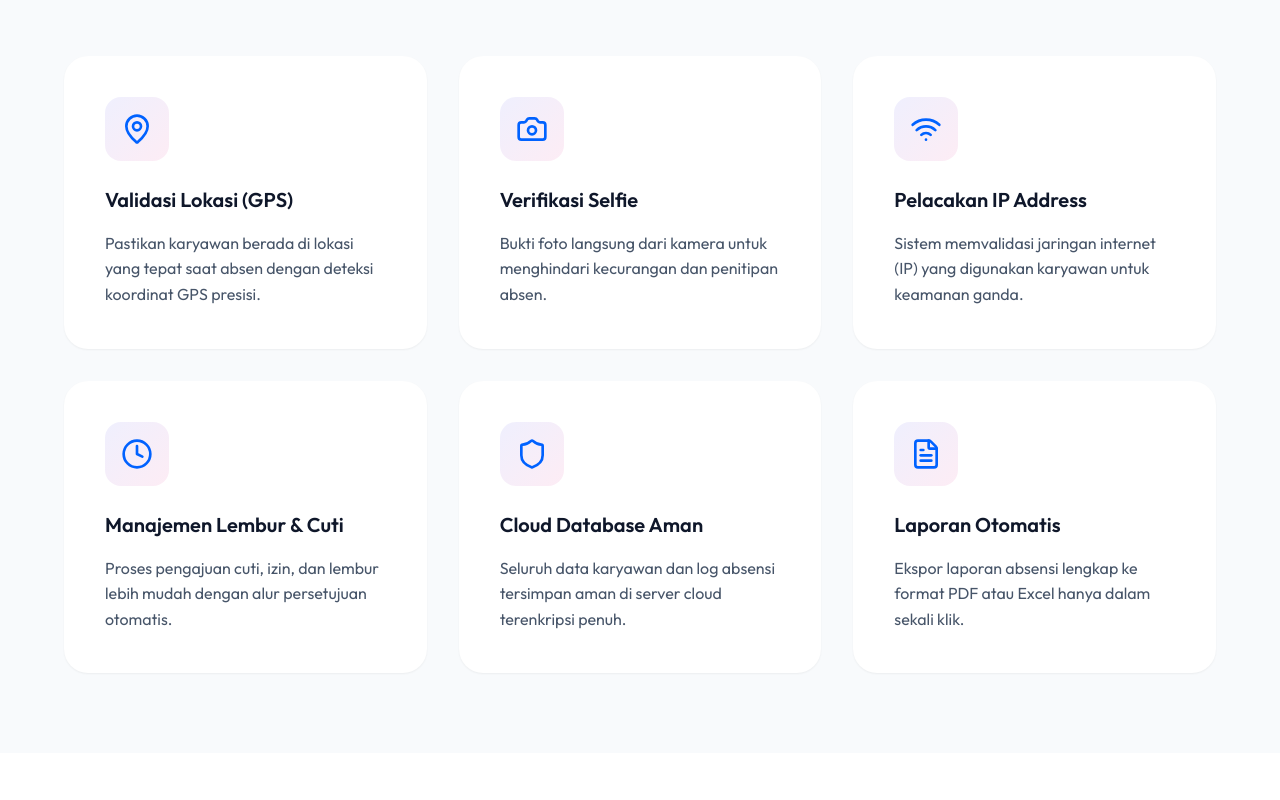
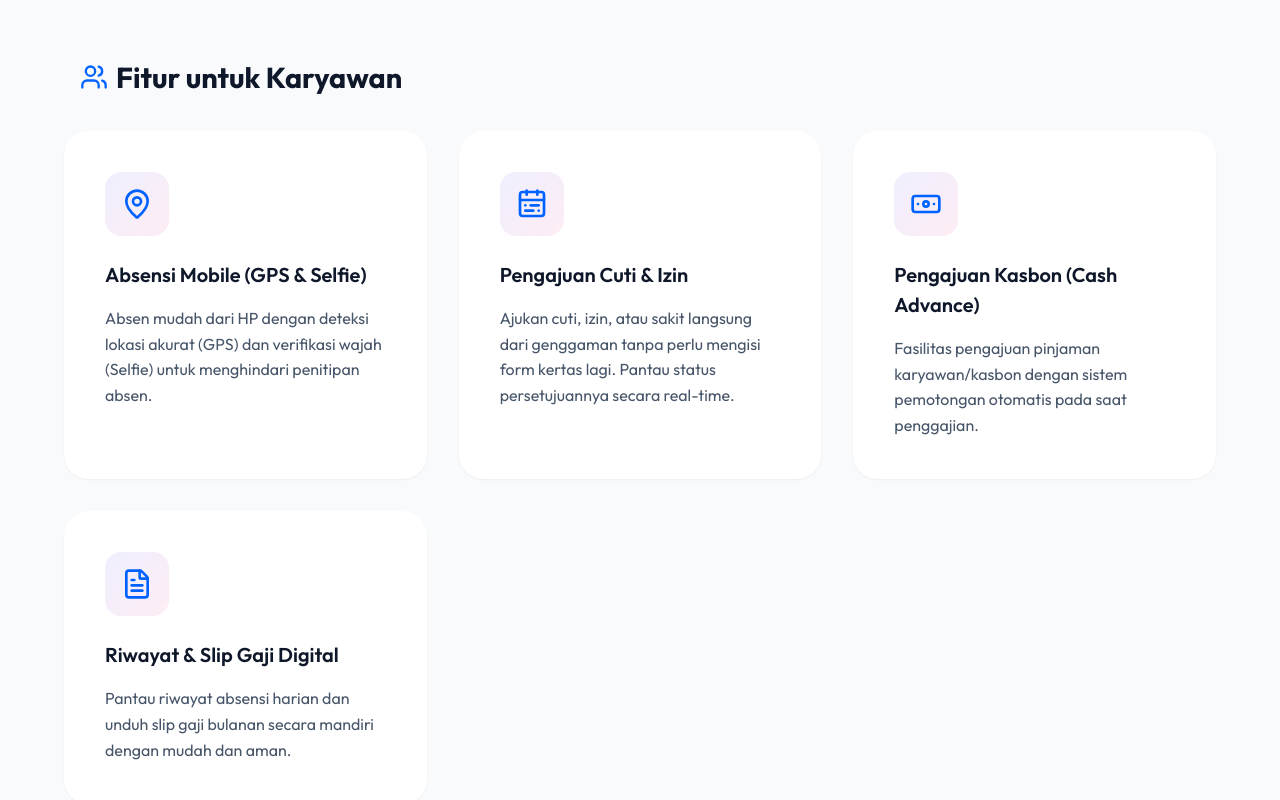
Before and after one commit to itmartohprint-spec/i-rekap, a React (Vite) app: page / in a window 1280 px wide. Shown: the part 860-1660 px from the top of the page. Built offline with nearby package versions, Linux system fonts and the light colour scheme.

Commit message:
Detail features and separate for Karyawan and HR

```diff
--- a/src/pages/LandingPage.jsx
+++ b/src/pages/LandingPage.jsx
@@ -1,6 +1,6 @@
 import React from 'react';
 import { useNavigate } from 'react-router-dom';
-import { Fingerprint, CheckCircle, MapPin, Camera, Wifi, Shield, Clock, FileText } from 'lucide-react';
+import { Fingerprint, CheckCircle, MapPin, Camera, Wifi, Shield, Clock, FileText, DollarSign, CalendarRange, Users, Banknote } from 'lucide-react';
 import './LandingPage.css';
 
 const LandingPage = () => {
@@ -47,36 +47,62 @@ const LandingPage = () => {
 
       <section id="fitur" className="features-section">
         <h2 className="section-title">Fitur Unggulan Kami</h2>
+
+        <div style={{ maxWidth: '1200px', margin: '0 auto', textAlign: 'left', padding: '0 1rem' }}>
+          <div style={{ display: 'flex', alignItems: 'center', gap: '0.5rem', marginBottom: '2rem' }}>
+            <Users size={28} color="var(--primary-color)" />
+            <h3 style={{ fontSize: '1.8rem', color: 'var(--text-primary)' }}>Fitur untuk Karyawan</h3>
+          </div>
+        </div>
+        <div className="features-grid" style={{ marginBottom: '5rem' }}>
+          <div className="feature-card">
+            <div className="feature-icon"><MapPin size={32} /></div>
+            <h3>Absensi Mobile (GPS & Selfie)</h3>
+            <p>Absen mudah dari HP dengan deteksi lokasi akurat (GPS) dan verifikasi wajah (Selfie) untuk menghindari penitipan absen.</p>
+          </div>
+          <div className="feature-card">
+            <div className="feature-icon"><CalendarRange size={32} /></div>
+            <h3>Pengajuan Cuti & Izin</h3>
+            <p>Ajukan cuti, izin, atau sakit langsung dari genggaman tanpa perlu mengisi form kertas lagi. Pantau status persetujuannya secara real-time.</p>
+          </div>
+          <div className="feature-card">
+            <div className="feature-icon"><Banknote size={32} /></div>
+            <h3>Pengajuan Kasbon (Cash Advance)</h3>
+            <p>Fasilitas pengajuan pinjaman karyawan/kasbon dengan sistem pemotongan otomatis pada saat penggajian.</p>
+          </div>
+          <div className="feature-card">
+            <div className="feature-icon"><FileText size={32} /></div>
+            <h3>Riwayat & Slip Gaji Digital</h3>
+            <p>Pantau riwayat absensi harian dan unduh slip gaji bulanan secara mandiri dengan mudah dan aman.</p>
+          </div>
+        </div>
+
+        <div style={{ maxWidth: '1200px', margin: '0 auto', textAlign: 'left', padding: '0 1rem' }}>
+          <div style={{ display: 'flex', alignItems: 'center', gap: '0.5rem', marginBottom: '2rem' }}>
+            <Shield size={28} color="var(--primary-color)" />
+            <h3 style={{ fontSize: '1.8rem', color: 'var(--text-primary)' }}>Fitur untuk HR & Admin</h3>
+          </div>
+        </div>
         <div className="features-grid">
           <div className="feature-card">
-            <div className="feature-icon"><MapPin size={32} /></div>
-            <h3>Validasi Lokasi (GPS)</h3>
-            <p>Pastikan karyawan berada di lokasi yang tepat saat absen dengan deteksi koordinat GPS presisi.</p>
-          </div>
-          <div className="feature-card">
-            <div className="feature-icon"><Camera size={32} /></div>
-            <h3>Verifikasi Selfie</h3>
-            <p>Bukti foto langsung dari kamera untuk menghindari kecurangan dan penitipan absen.</p>
-          </div>
-          <div className="feature-card">
             <div className="feature-icon"><Wifi size={32} /></div>
-            <h3>Pelacakan IP Address</h3>
-            <p>Sistem memvalidasi jaringan internet (IP) yang digunakan karyawan untuk keamanan ganda.</p>
+            <h3>Live Tracking & Validasi IP</h3>
+            <p>Pantau lokasi karyawan secara langsung dan validasi jaringan internet (IP Address) yang mereka gunakan saat absen.</p>
           </div>
           <div className="feature-card">
             <div className="feature-icon"><Clock size={32} /></div>
-            <h3>Manajemen Lembur & Cuti</h3>
-            <p>Proses pengajuan cuti, izin, dan lembur lebih mudah dengan alur persetujuan otomatis.</p>
+            <h3>Manajemen Shift & Jadwal</h3>
+            <p>Atur jadwal kerja fleksibel, shift bergulir, dan toleransi keterlambatan sesuai kebijakan perusahaan Anda.</p>
           </div>
           <div className="feature-card">
-            <div className="feature-icon"><Shield size={32} /></div>
-            <h3>Cloud Database Aman</h3>
-            <p>Seluruh data karyawan dan log absensi tersimpan aman di server cloud terenkripsi penuh.</p>
+            <div className="feature-icon"><CheckCircle size={32} /></div>
+            <h3>Approval System 1-Klik</h3>
+            <p>Setujui atau tolak pengajuan cuti, lembur, dan kasbon karyawan hanya dengan satu klik dari dashboard Anda.</p>
           </div>
           <div className="feature-card">
-            <div className="feature-icon"><FileText size={32} /></div>
-            <h3>Laporan Otomatis</h3>
-            <p>Ekspor laporan absensi lengkap ke format PDF atau Excel hanya dalam sekali klik.</p>
+            <div className="feature-icon"><DollarSign size={32} /></div>
+            <h3>Payroll & Ekspor Laporan Otomatis</h3>
+            <p>Sistem rekap gaji otomatis berdasarkan kehadiran dan kasbon. Ekspor laporan ke PDF atau Excel dengan instan.</p>
           </div>
         </div>
       </section>
```
